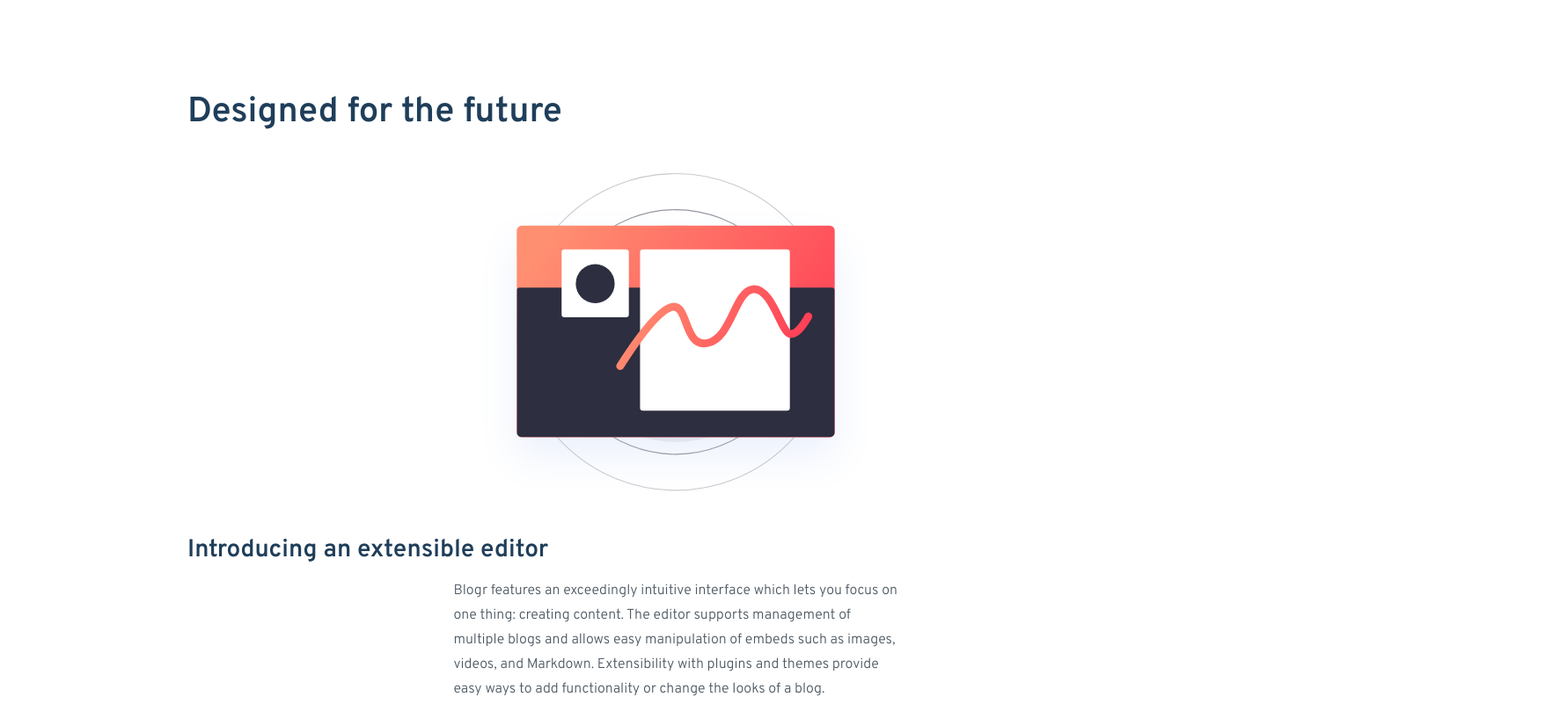
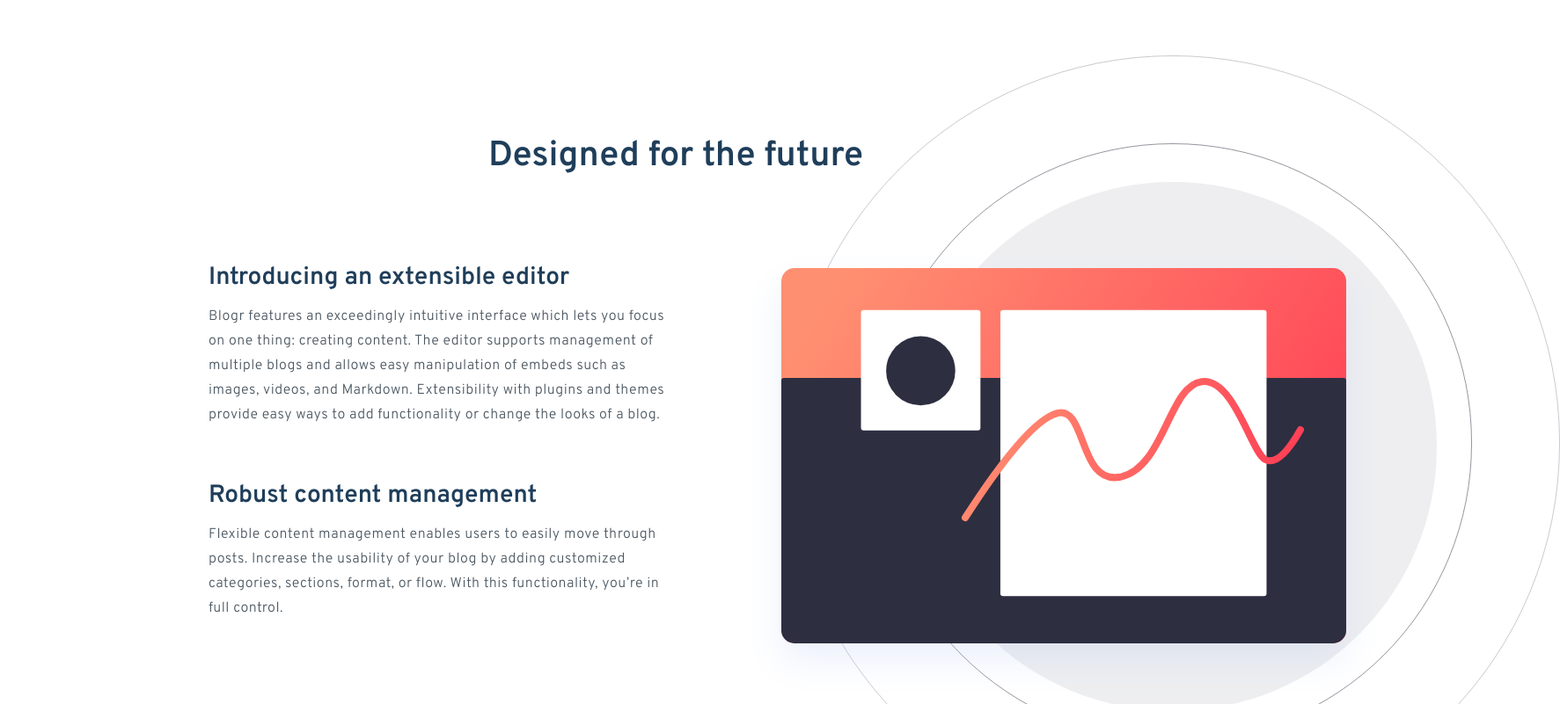
Before and after one commit to richieAiello/blogr-landing-page, a website: page index.html in a window 1536 px wide. Shown: the part 605-1406 px from the top of the page at 88% size, 1773 px wide, since content can reach past the window. Drawn offline with Linux system fonts and the light colour scheme.

Commit message:
Styled section future in main on desktop.

```diff
--- a/index.html
+++ b/index.html
@@ -149,7 +149,7 @@
 
             <h2 class="main__heading heading container">Designed for the future</h2>
 
-            <div class="main__wrapper">
+            <div class="main__wrapper container--main-wrapper">
 
                 <div class="main__context container">
                     <h3 class="main__sub-heading heading">Introducing an extensible editor</h3>
--- a/styles/main.scss
+++ b/styles/main.scss
@@ -52,6 +52,8 @@ $gradient-body-2: #3f4164;
     font-size: 1rem;
     line-height: 1.75rem;
     text-align: center;
+    min-width: 100vw;
+    overflow-x: hidden;
 
     @media(min-width: 1440px) {
 
@@ -78,6 +80,15 @@ $gradient-body-2: #3f4164;
     }
 
     @media(min-width: 1440px) {
+
+        // Mimics container class and provides a reference point
+        // for editor image on desktop, while allowing editor image
+        // on mobile to not be affected by the container class.
+        &--main-wrapper {
+            position: relative;
+            width: min(100% - 3rem, 1110px);
+            margin-inline: auto;
+        }
 
         &--footer {
             display: flex;
@@ -164,13 +175,14 @@ $gradient-body-2: #3f4164;
         }
     }
 
-    @media(min-width: 1400px) {
+    @media(min-width: 1440px) {
 
         & {
             background-image:
             url("../assets/bg-pattern-intro-desktop.svg"),
             linear-gradient(to bottom right, $gradient-hero-1, $gradient-hero-2);
             background-position: 25% 52.5%, center;
+            margin-bottom: 9.375rem;
         }
     }
 }
@@ -332,8 +344,20 @@ $gradient-body-2: #3f4164;
 
     &__text {
         color: $dark-grey-blue;
-        max-width: 50ch;
+        letter-spacing: 0.5px;
+        max-width: 52ch;
         margin-inline: auto;
+    }
+
+    @media(min-width: 1440px) {
+
+        &__text {
+            margin-inline: unset;
+        }
+
+        &__sub-heading {
+            line-height: 1.75rem;
+        }
     }
 
     &__future {
@@ -347,9 +371,13 @@ $gradient-body-2: #3f4164;
             font-size: 1.75rem;
             line-height: 2.68125rem;
             margin-bottom: 2.375rem;
+
+            // maintains cennter alignment on larger screens
+            text-align: center;
         }
 
         .main__wrapper {
+            // background-color: #2d2e40;
             display: flex;
             flex-direction: column;
         }
@@ -366,11 +394,29 @@ $gradient-body-2: #3f4164;
             }
         }
 
-        @media(min-width: 750px) {
+        @media(min-width: 800px) {
 
             .main__heading {
                 font-size: 2.5rem;
                 line-height: 3.83rem;
+            }
+        }
+
+        @media(min-width: 1440px) {
+
+            .main__heading {
+                margin-bottom: 5.8125rem;
+            }
+
+            .main__context {
+
+                .main__sub-heading:first-of-type {
+                    margin-top: 0;
+                }
+
+                .main__text:first-of-type {
+                    margin-bottom: 4rem;
+                }
             }
         }
     }
@@ -664,6 +710,22 @@ $gradient-body-2: #3f4164;
     &--laptop-desktop {
         display: none;
     }
+
+    @media(min-width: 1440px) {
+
+        &--editor-mobile {
+            display: none;
+        }
+
+        &--editor-desktop {
+            display: block;
+            position: absolute;
+            top: 0;
+            bottom: 0;
+            left: 635px;
+            margin-block: auto;
+        }
+    }
 }
 
 .icon {
```
Also changed, not shown: styles/style.css.
